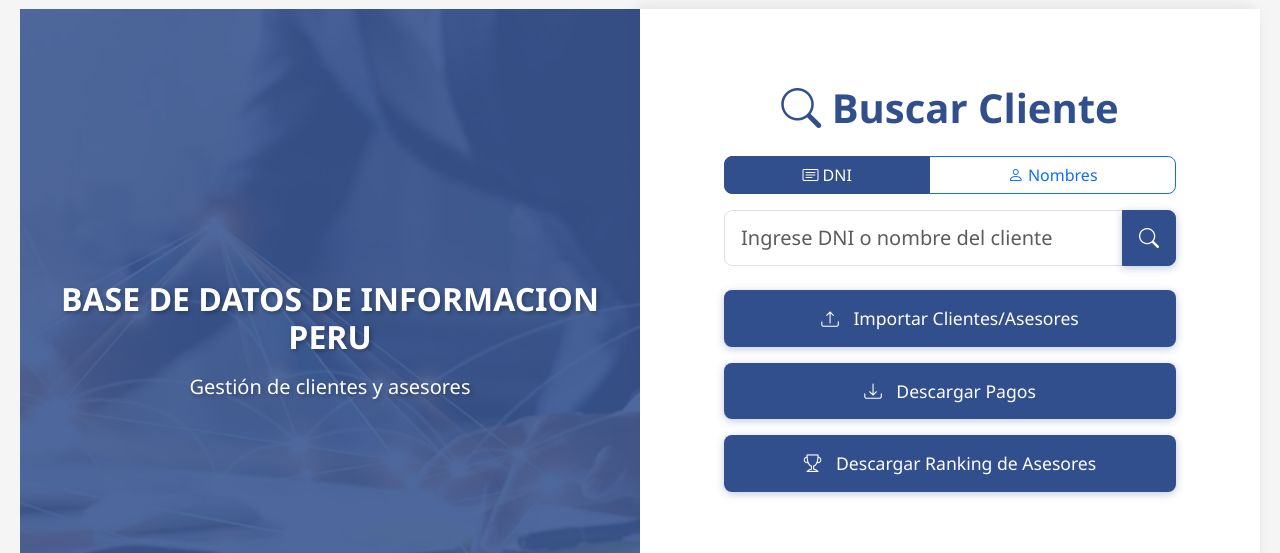
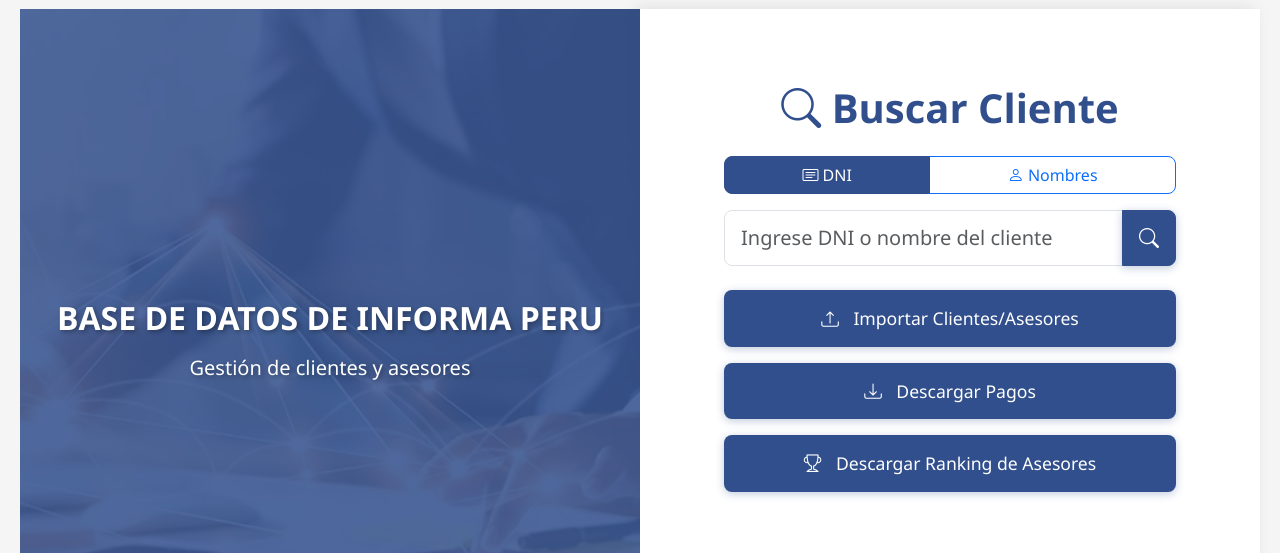
Before and after one commit to carlosaherrerap/buscarCliente, a plain HTML site: page frontend/index.html in a window 1280 px wide. Shown: the part 80-633 px from the top of the page. Drawn offline with nearby package versions, Linux system fonts and the light colour scheme.

Commit message:
changeLast

```diff
--- a/frontend/index.html
+++ b/frontend/index.html
@@ -27,7 +27,7 @@
                 <div class="col-md-6 left-section">
                     <div class="d-flex align-items-center justify-content-center h-100">
                         <div class="text-center text-white">
-                            <h2 class="mb-3 fw-bold text-white">BASE DE DATOS DE INFORMACION PERU</h2>
+                            <h2 class="mb-3 fw-bold text-white">BASE DE DATOS DE INFORMA PERU</h2>
                             <p class="lead">Gestión de clientes y asesores</p>
                         </div>
                     </div>
```
